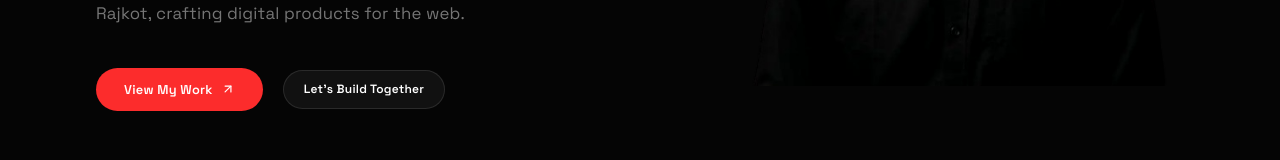
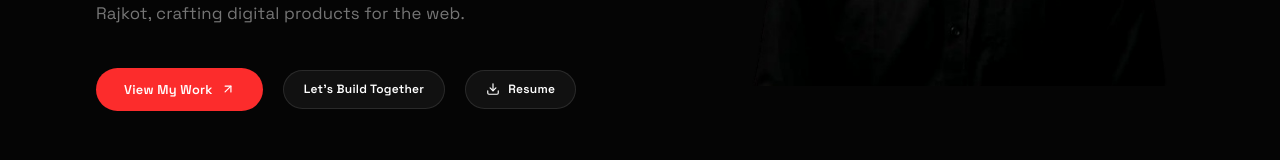
Before and after one commit to jayramanidev/Portfolio, a React (Vite) app: page / in a window 1280 px wide. Shown: the part 551-711 px from the top of the page. Built offline with nearby package versions, Linux system fonts and the light colour scheme; no server answers; the database is empty.

Commit message:
Add download resume button to Hero section

```diff
--- a/src/sections/Hero.jsx
+++ b/src/sections/Hero.jsx
@@ -82,6 +82,21 @@
                         >
                             Let's Build Together
                         </button>
+                        <a
+                            href="/resume.pdf"
+                            download="Jay_Ramani_Resume.pdf"
+                            target="_blank"
+                            rel="noopener noreferrer"
+                            className="btn-secondary"
+                            style={{ display: 'inline-flex', alignItems: 'center', gap: '8px' }}
+                        >
+                            <svg width="14" height="14" viewBox="0 0 24 24" fill="none" stroke="currentColor" strokeWidth="2" strokeLinecap="round" strokeLinejoin="round">
+                                <path d="M21 15v4a2 2 0 0 1-2 2H5a2 2 0 0 1-2-2v-4" />
+                                <polyline points="7 10 12 15 17 10" />
+                                <line x1="12" y1="15" x2="12" y2="3" />
+                            </svg>
+                            Resume
+                        </a>
                     </motion.div>
                 </div>
 
```
